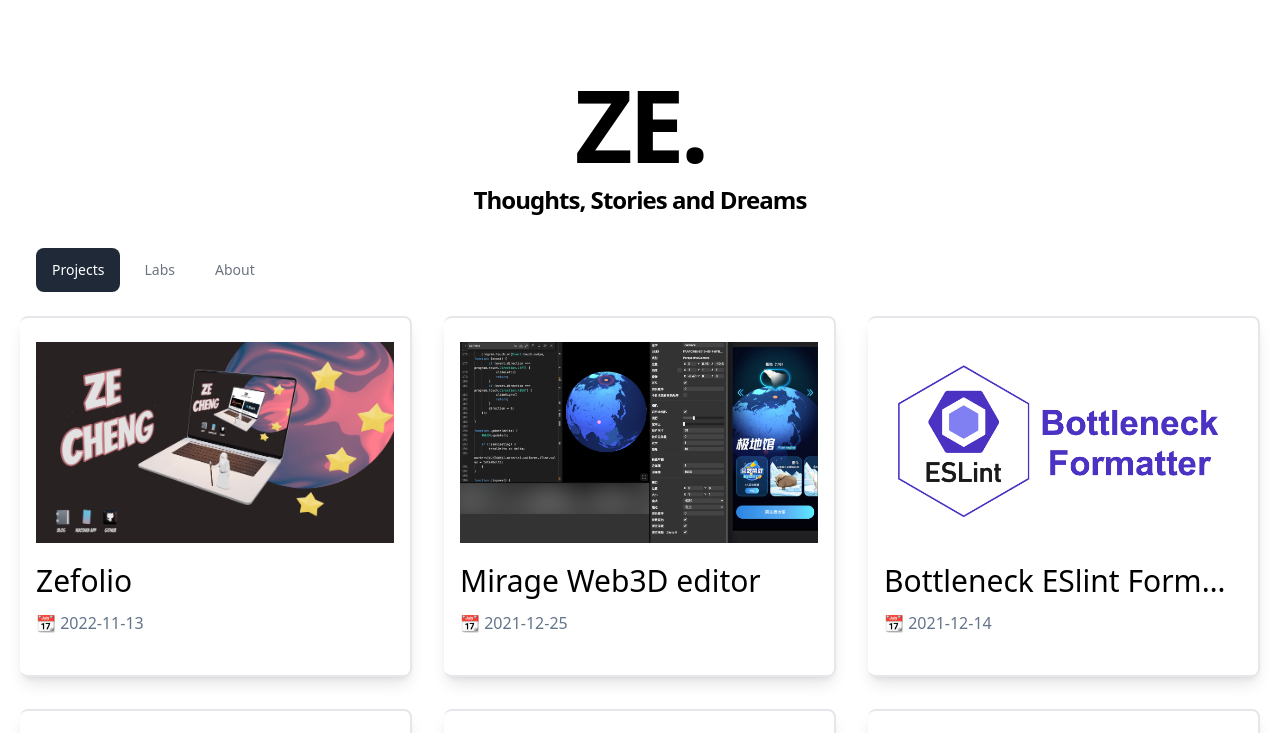
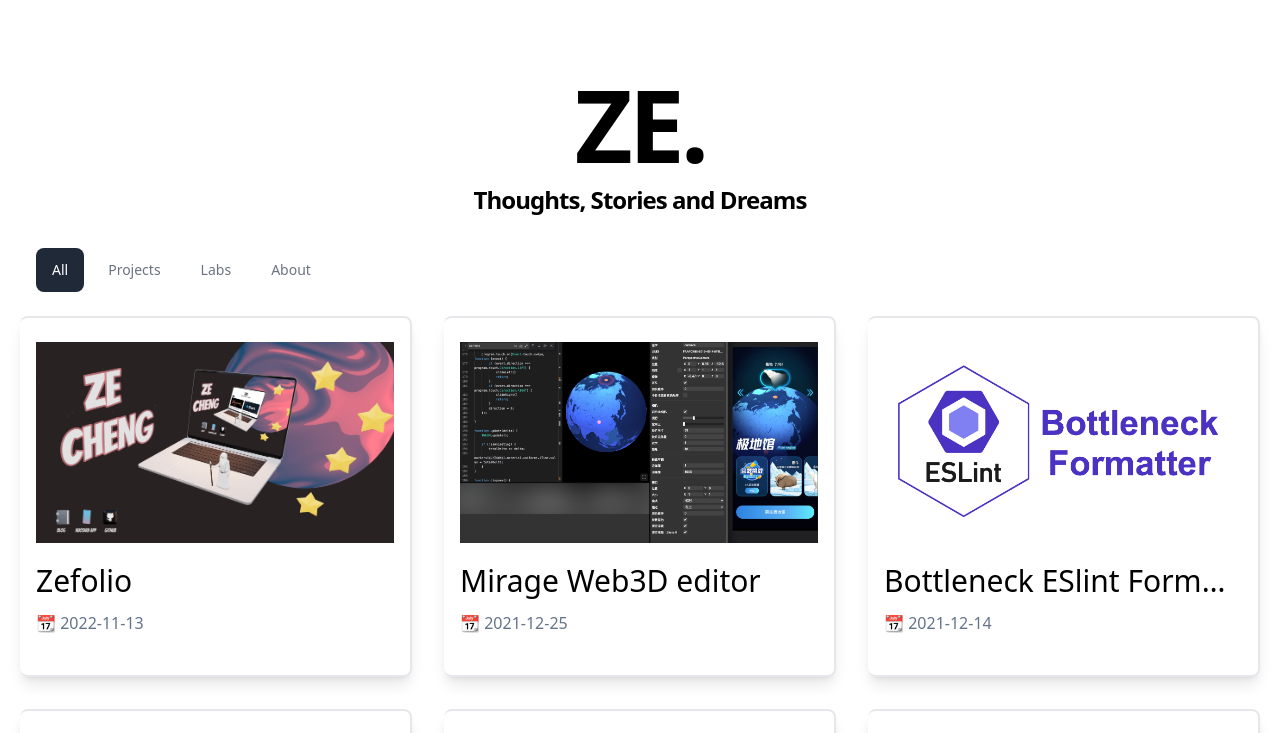
Before and after one commit to paladinze/ze-blog, a Next.js app: page / in a window 1280 px wide. Shown: the top 733 px of the page. Built offline with nearby package versions, Linux system fonts and the light colour scheme.

Commit message:
feat(posts): set ALL option as default for filtering

```diff
--- a/components/menu/tab-menu.js
+++ b/components/menu/tab-menu.js
@@ -27,6 +27,10 @@
 
 const tabsData = [
   {
+    label: 'All',
+    tag: TAGS.ALL,
+  },
+  {
     label: 'Projects',
     tag: TAGS.PROJECT,
   },
@@ -43,7 +47,7 @@
 export default function TabMenu(props) {
   const {selectedTag, setSelectedTag} = props;
   return <section>
-    <ul className="px-4 flex flex-wrap text-sm font-medium text-center text-gray-500 dark:text-gray-400 ">
+    <ul className="px-4 flex flex-wrap text-sm font-medium text-center text-gray-500 dark:text-gray-500 ">
       {tabsData.map(({label, link, tag}, index) => {
         return <TabLink
           key={index} label={label} link={link}
--- a/data/constants.js
+++ b/data/constants.js
@@ -14,12 +14,13 @@
 ];
 
 export const TAGS = {
+  ALL: 'all',
   PROJECT: 'project',
   LAB: 'lab',
   WEB3D: 'web3d',
   TOOL: 'tool'
 }
-export const DEFAULT_TAG = TAGS.PROJECT;
+export const DEFAULT_TAG = TAGS.ALL;
 
 export const PROJECT_LINKS = [
   {
--- a/data/posts/best-of-flutter.md
+++ b/data/posts/best-of-flutter.md
@@ -2,6 +2,7 @@
 title: 'Best of Flutter'
 coverImage: '/assets/blog/best-of-flutter/cover.png'
 repoLink: 'https://github.com/paladinze/best-of-flutter'
+projectLink: 'https://github.com/paladinze/best-of-flutter'
 date: '2021-08-08'
 tags: ['project']
 ---
--- a/pages/index.js
+++ b/pages/index.js
@@ -6,15 +6,19 @@
 import Head from 'next/head'
 import TabMenu from "../components/menu/tab-menu";
 import {useMemo, useState} from "react";
-import {DEFAULT_TAG, POST_METADATA_FIELDS} from "../data/constants";
+import {DEFAULT_TAG, POST_METADATA_FIELDS, TAGS} from "../data/constants";
 
 
 export default function Index({allPosts}) {
   const [tag, setSelectedTag] = useState(DEFAULT_TAG);
-  const filteredPosts = useMemo(() =>
-    allPosts.filter(
+  const filteredPosts = useMemo(() => {
+    if (tag === TAGS.ALL) {
+      return allPosts;
+    }
+    return allPosts.filter(
       item => item.tags?.includes(tag)
-    ), [tag]);
+    );
+  }, [tag]);
   return (
     <>
       <Layout>
@@ -26,7 +30,7 @@
           <TabMenu
             selectedTag={tag}
             setSelectedTag={setSelectedTag}/>
-          <PostList posts={filteredPosts}/>
+          <PostList posts={filteredPosts} />
         </Container>
       </Layout>
     </>
```
